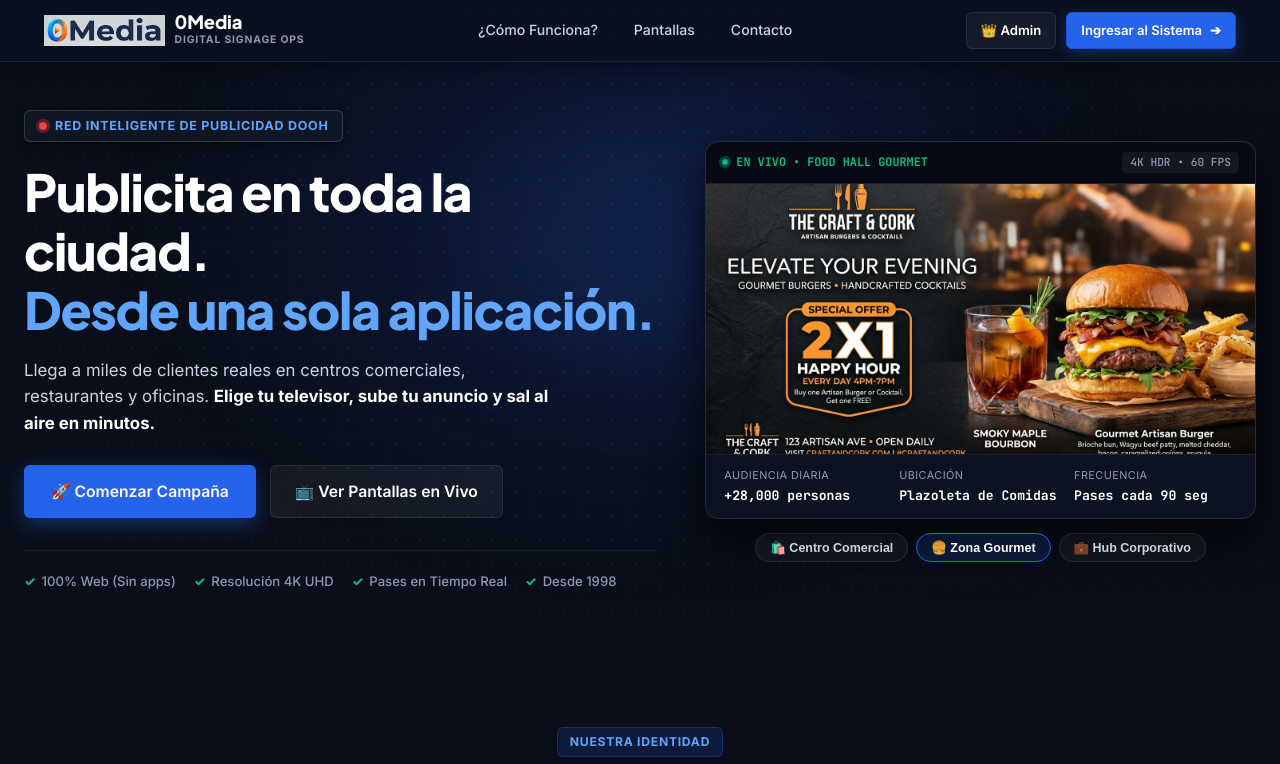
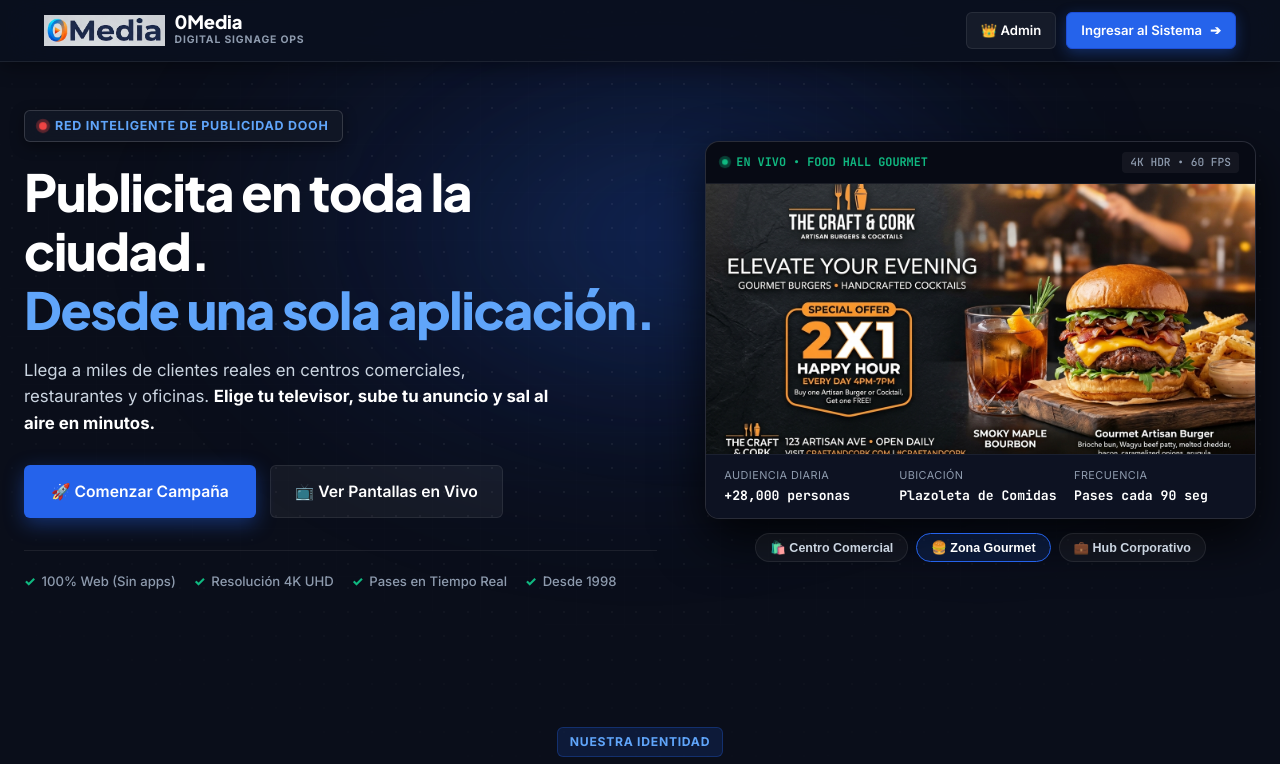
Before and after one commit to Ivanxx16/zero-media, a website: page landing/index.html in a window 1280 px wide. Shown: the top 764 px of the page. Drawn offline with Linux system fonts and the light colour scheme.

Commit message:
style: remover todos los enlaces/titulos del header para una barra ultra-limpia y minimalista

```diff
--- a/landing/index.html
+++ b/landing/index.html
@@ -28,7 +28,7 @@
     <div class="signage-grid-lines"></div>
   </div>
 
-  <!-- ================= HEADER COMPACTO Y ELEGANTE ================= -->
+  <!-- ================= HEADER ULTRA-LIMPIO Y MINIMALISTA ================= -->
   <header class="landing-header">
     <div class="header-container">
       <a href="/" class="brand-link">
@@ -39,13 +39,6 @@
         </div>
       </a>
 
-      <!-- Navegación Esencial y Compacta (Solo 3 enlaces limpios) -->
-      <nav class="landing-nav" id="landing-nav">
-        <a href="#que-hacemos" class="nav-link">¿Cómo Funciona?</a>
-        <a href="#pantallas-ciudad" class="nav-link">Pantallas</a>
-        <a href="#contacto" class="nav-link">Contacto</a>
-      </nav>
-
       <!-- Botones de Acción Rápidos -->
       <div class="header-actions">
         <a href="/app" class="btn btn-secondary btn-sm" title="Acceso Administrador">
@@ -55,9 +48,6 @@
           <span>Ingresar al Sistema</span>
           <span class="btn-arrow">➔</span>
         </a>
-        <button class="mobile-menu-btn" id="mobile-menu-btn" aria-label="Abrir menú">
-          <span></span><span></span><span></span>
-        </button>
       </div>
     </div>
   </header>
```
